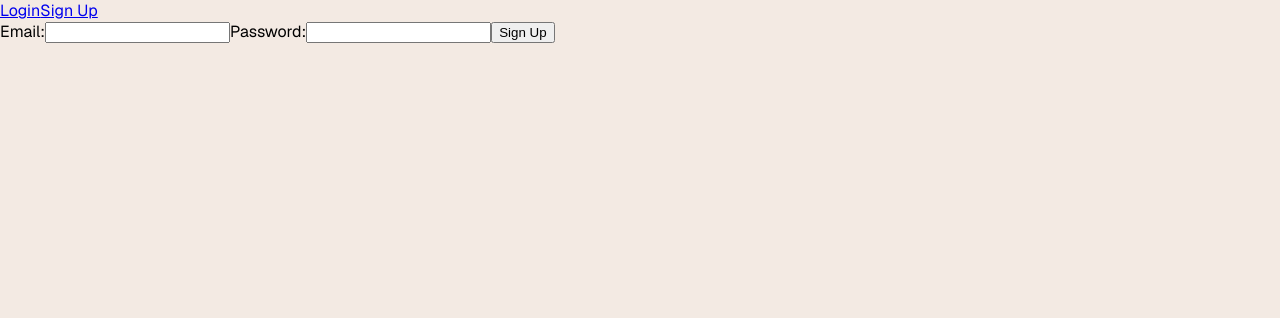
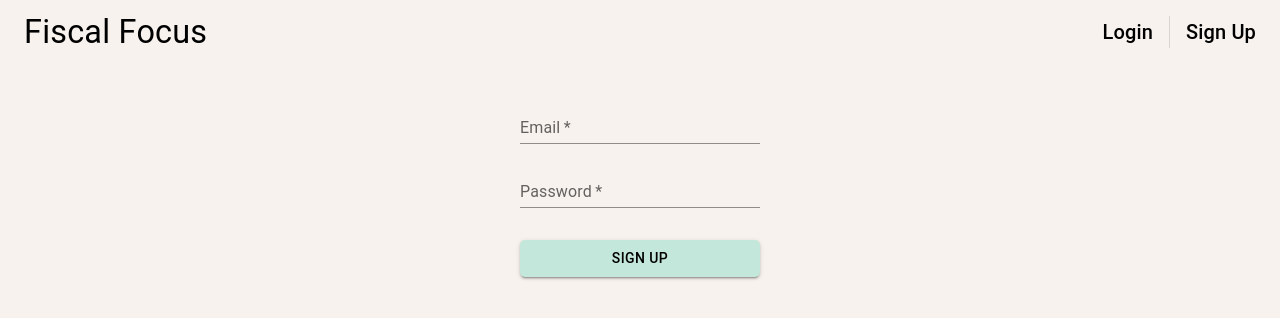
Before and after one commit to seneyu/fiscal-focus, a React (Create React App) app in the folder client/: page /signup in a window 1280 px wide. Shown: the top 318 px of the page. Built offline with nearby package versions, Linux system fonts and the light colour scheme; no server answers; a web font is replaced by a local one.

Commit message:
Add MUI config and simply styling

```diff
--- a/client/public/index.html
+++ b/client/public/index.html
@@ -5,6 +5,7 @@
     <meta name="viewport" content="width=device-width, initial-scale=1.0" />
     <title>Fiscal Focus</title>
     <link rel="preconnect" href="https://fonts.gstatic.com" crossorigin />
+    <meta name="viewport" content="initial-scale=1, width=device-width" />
   </head>
   <body>
     <main id="root"></main>
--- a/client/src/components/Navbar.jsx
+++ b/client/src/components/Navbar.jsx
@@ -1,11 +1,50 @@
 import React from 'react';
+import { useNavigate } from 'react-router-dom';
+import { Typography, Link, Divider, AppBar, Toolbar } from '@mui/material';
+import Stack from '@mui/material/Stack';
 
 const Navbar = () => {
+  const navigate = useNavigate();
+
+  const handleClick = () => {
+    navigate('/');
+  };
+
   return (
-    <div>
-      <a href="/login">Login</a>
-      <a href="/signup">Sign Up</a>
-    </div>
+    <AppBar position="static" color="transparent" elevation={0}>
+      <Toolbar sx={{ display: 'flex', justifyContent: 'space-between' }}>
+        <Link
+          component="button"
+          onClick={handleClick}
+          sx={{
+            textDecoration: 'none',
+            color: 'inherit',
+          }}>
+          <Typography variant="h4" component="div">
+            Fiscal Focus
+          </Typography>
+        </Link>
+        <Stack
+          direction="row"
+          divider={<Divider orientation="vertical" flexItem />}
+          spacing={2}>
+          <Typography variant="h6">
+            <Link
+              href="/login"
+              style={{ textDecoration: 'none', color: 'inherit' }}>
+              Login
+            </Link>
+          </Typography>
+          <Typography variant="h6">
+            <Link
+              href="/signup"
+              style={{ textDecoration: 'none', color: 'inherit' }}>
+              Sign Up
+            </Link>
+          </Typography>
+        </Stack>
+      </Toolbar>
+    </AppBar>
   );
 };
 
--- /dev/null
+++ b/client/src/customTheme.js
@@ -0,0 +1,60 @@
+import { createTheme, responsiveFontSizes } from '@mui/material/styles';
+
+let theme = createTheme({
+  palette: {
+    primary: {
+      main: '#F3EAE3',
+    },
+    secondary: {
+      main: '#B6E2D3',
+    },
+    tertiary: {
+      main: '#D8A7B1',
+    },
+    danger: {
+      main: '#EF7C8E',
+    },
+  },
+  typography: {
+    h1: {
+      fontSize: '3.5rem',
+      lineHeight: 1.2,
+    },
+    h2: {
+      fontSize: '3rem',
+      lineHeight: 1.3,
+    },
+    h3: {
+      fontSize: '1.5rem',
+      lineHeight: 1.3,
+    },
+    subtitle: {
+      fontSize: '1rem',
+      lineHeight: 1.5,
+    },
+  },
+  components: {
+    MuiButton: {
+      styleOverrides: {
+        root: {
+          borderRadius: 5,
+          width: '100px',
+        },
+      },
+    },
+  },
+});
+
+// theme.typography.h3 = {
+//   fontSize: '1.2rem',
+//   '@media (min-width:600px)': {
+//     fontSize: '1.5rem',
+//   },
+//   [theme.breakpoints.up('md')]: {
+//     fontSize: '2.4rem',
+//   },
+// };
+
+theme = responsiveFontSizes(theme);
+
+export { theme };
--- a/client/src/index.jsx
+++ b/client/src/index.jsx
@@ -1,13 +1,17 @@
 import React from 'react';
 import { StrictMode } from 'react';
 import ReactDOM from 'react-dom/client';
+import { ThemeProvider } from '@mui/material/styles';
+import { theme } from './customTheme';
 import App from './App';
 import './style.css';
 
 const root = ReactDOM.createRoot(document.getElementById('root'));
 
 root.render(
-  <StrictMode>
-    <App />
-  </StrictMode>
+  <ThemeProvider theme={theme}>
+    <StrictMode>
+      <App />
+    </StrictMode>
+  </ThemeProvider>
 );
--- a/client/src/pages/Dashboard.jsx
+++ b/client/src/pages/Dashboard.jsx
@@ -1,6 +1,7 @@
 import React, { useState } from 'react';
 import { useNavigate } from 'react-router-dom';
 import supabase from '../../supabase';
+import { Button, Typography } from '@mui/material';
 
 const Dashboard = () => {
   const [error, setError] = useState(null);
@@ -19,9 +20,17 @@ const Dashboard = () => {
 
   return (
     <div>
-      <div>Welcome to Dashboard!</div>
-      <button onClick={handleLogOut}>Log Out</button>
-      {error && <p style={{ color: 'red' }}>{error}</p>}
+      <Typography variant="h1">Welcome Back!</Typography>
+      <Button
+        onClick={handleLogOut}
+        sx={{ backgroundColor: 'secondary.light', color: 'black' }}>
+        Log Out
+      </Button>
+      {error && (
+        <Typography variant="subtitle2" sx={{ color: 'danger.main' }}>
+          {error}
+        </Typography>
+      )}
     </div>
   );
 };
--- a/client/src/pages/Home.jsx
+++ b/client/src/pages/Home.jsx
@@ -1,7 +1,28 @@
 import React from 'react';
+import { Typography } from '@mui/material';
+import Stack from '@mui/material/Stack';
 
 const Home = () => {
-  return <div>Home</div>;
+  return (
+    <Stack
+      spacing={4}
+      direction="column"
+      alignItems="center"
+      justifyContent="center"
+      sx={{
+        minHeight: '50vh',
+        textAlign: 'center',
+        padding: '0 8rem',
+      }}>
+      <Typography variant="h1">Fiscal Focus</Typography>
+      <Typography variant="h3">
+        Lorem ipsum dolor sit amet consectetur adipisicing elit. Incidunt
+        similique enim ea vero asperiores assumenda itaque corrupti optio
+        obcaecati, dignissimos provident nesciunt officia, harum ipsa
+        reprehenderit adipisci excepturi nisi doloribus?
+      </Typography>
+    </Stack>
+  );
 };
 
 export default Home;
--- a/client/src/pages/Login.jsx
+++ b/client/src/pages/Login.jsx
@@ -1,6 +1,7 @@
 import React, { useState } from 'react';
 import { useNavigate } from 'react-router-dom';
 import supabase from '../../supabase';
+import { Box, TextField, Button, Alert, Container } from '@mui/material';
 
 const Login = () => {
   const [userEmail, setUserEmail] = useState('');
@@ -31,34 +32,63 @@ const Login = () => {
   };
 
   return (
-    <div>
-      {error && <p style={{ color: 'red' }}>{error}</p>}
-      <form onSubmit={handleSubmit}>
-        <label htmlFor="login-email">
-          Email:
-          <input
-            type="email"
-            id="login-email"
-            name="login-email"
-            value={userEmail}
-            onChange={(e) => setUserEmail(e.target.value)}
-            required
-          />
-        </label>
-        <label htmlFor="login-password">
-          Password:
-          <input
-            type="password"
-            id="login-password"
-            name="login-password"
-            value={userPassword}
-            onChange={(e) => setUserPassword(e.target.value)}
-            required
-          />
-        </label>
-        <button type="submit">Log In</button>
-      </form>
-    </div>
+    <Container maxWidth="sm" sx={{ mt: 4 }}>
+      <Box
+        component="form"
+        onSubmit={handleSubmit}
+        // sx={{ '& .MuiTextField-root': { m: 1, width: '25ch' } }}
+        sx={{
+          display: 'flex',
+          flexDirection: 'column',
+          alignItems: 'center',
+          gap: 2,
+          width: '100%',
+          mt: 4,
+        }}
+        noValidate
+        autoComplete="off">
+        <TextField
+          required
+          sx={{ width: '15rem' }}
+          id="outlined-email-input"
+          label="Email"
+          type="email"
+          autoComplete="current-email"
+          variant="standard"
+          value={userEmail}
+          onChange={(e) => setUserEmail(e.target.value)}></TextField>
+
+        <TextField
+          required
+          sx={{ width: '15rem' }}
+          id="outlined-password-input"
+          label="Password"
+          type="password"
+          autoComplete="current-password"
+          variant="standard"
+          value={userPassword}
+          onChange={(e) => setUserPassword(e.target.value)}></TextField>
+
+        <Button
+          type="submit"
+          variant="contained"
+          fullWidth
+          sx={{
+            mt: 2,
+            width: '15rem',
+            backgroundColor: 'secondary.light',
+            color: 'black',
+          }}>
+          Log In
+        </Button>
+
+        {error && (
+          <Alert severity="error" sx={{ mt: 2 }}>
+            {error}
+          </Alert>
+        )}
+      </Box>
+    </Container>
   );
 };
 
--- a/client/src/pages/Signup.jsx
+++ b/client/src/pages/Signup.jsx
@@ -1,5 +1,6 @@
 import React, { useState } from 'react';
 import supabase from '../../supabase';
+import { Container, Box, TextField, Button, Alert } from '@mui/material';
 
 const Signup = () => {
   const [userEmail, setUserEmail] = useState('');
@@ -28,34 +29,62 @@ const Signup = () => {
   };
 
   return (
-    <div>
-      {error && <p style={{ color: 'red' }}>{error}</p>}
-      <form onSubmit={handleSubmit}>
-        <label htmlFor="signup-email">
-          Email:
-          <input
-            type="email"
-            id="signup-email"
-            name="signup-email"
-            value={userEmail}
-            onChange={(e) => setUserEmail(e.target.value)}
-            required
-          />
-        </label>
-        <label htmlFor="signup-password">
-          Password:
-          <input
-            type="password"
-            id="signup-password"
-            name="signup-password"
-            value={userPassword}
-            onChange={(e) => setUserPassword(e.target.value)}
-            required
-          />
-        </label>
-        <button type="submit">Sign Up</button>
-      </form>
-    </div>
+    <Container>
+      <Box
+        component="form"
+        onSubmit={handleSubmit}
+        // sx={{ '& .MuiTextField-root': { m: 1, width: '25ch' } }}
+        sx={{
+          display: 'flex',
+          flexDirection: 'column',
+          alignItems: 'center',
+          gap: 2,
+          width: '100%',
+          mt: 4,
+        }}
+        noValidate
+        autoComplete="off">
+        <TextField
+          required
+          sx={{ width: '15rem' }}
+          id="outlined-email-input"
+          label="Email"
+          type="email"
+          autoComplete="current-email"
+          variant="standard"
+          value={userEmail}
+          onChange={(e) => setUserEmail(e.target.value)}></TextField>
+
+        <TextField
+          required
+          sx={{ width: '15rem' }}
+          id="outlined-password-input"
+          label="Password"
+          type="password"
+          autoComplete="current-password"
+          variant="standard"
+          value={userPassword}
+          onChange={(e) => setUserPassword(e.target.value)}></TextField>
+
+        <Button
+          type="submit"
+          variant="contained"
+          sx={{
+            mt: 2,
+            width: '15rem',
+            backgroundColor: 'secondary.light',
+            color: 'black',
+          }}>
+          Sign Up
+        </Button>
+
+        {error && (
+          <Alert severity="error" sx={{ mt: 2 }}>
+            {error}
+          </Alert>
+        )}
+      </Box>
+    </Container>
   );
 };
 
--- a/client/src/style.css
+++ b/client/src/style.css
@@ -6,8 +6,12 @@
 }
 
 body {
-  background-color: #f3eae3;
+  background-color: #f7f2ee;
   font-family: 'Geist', sans-serif;
 }
 
+.button {
+  border-radius: 45px;
+}
+
 /* primary: #3c8a68 */
--- a/package.json
+++ b/package.json
@@ -10,11 +10,13 @@
     "build": "webpack --env NODE_ENV=production"
   },
   "dependencies": {
+    "@emotion/react": "^11.14.0",
+    "@emotion/styled": "^11.14.0",
+    "@mui/icons-material": "^6.4.2",
+    "@mui/material": "^6.4.2",
     "@supabase/supabase-js": "^2.48.1",
-    "bcrypt": "^5.1.1",
     "dotenv": "^16.4.7",
     "express": "^4.21.2",
-    "jsonwebtoken": "^9.0.2",
     "pg": "^8.13.1",
     "react": "^19.0.0",
     "react-dom": "^19.0.0",
```
Also changed, not shown: 1 other file (tests, documents, lock files or other folders).
